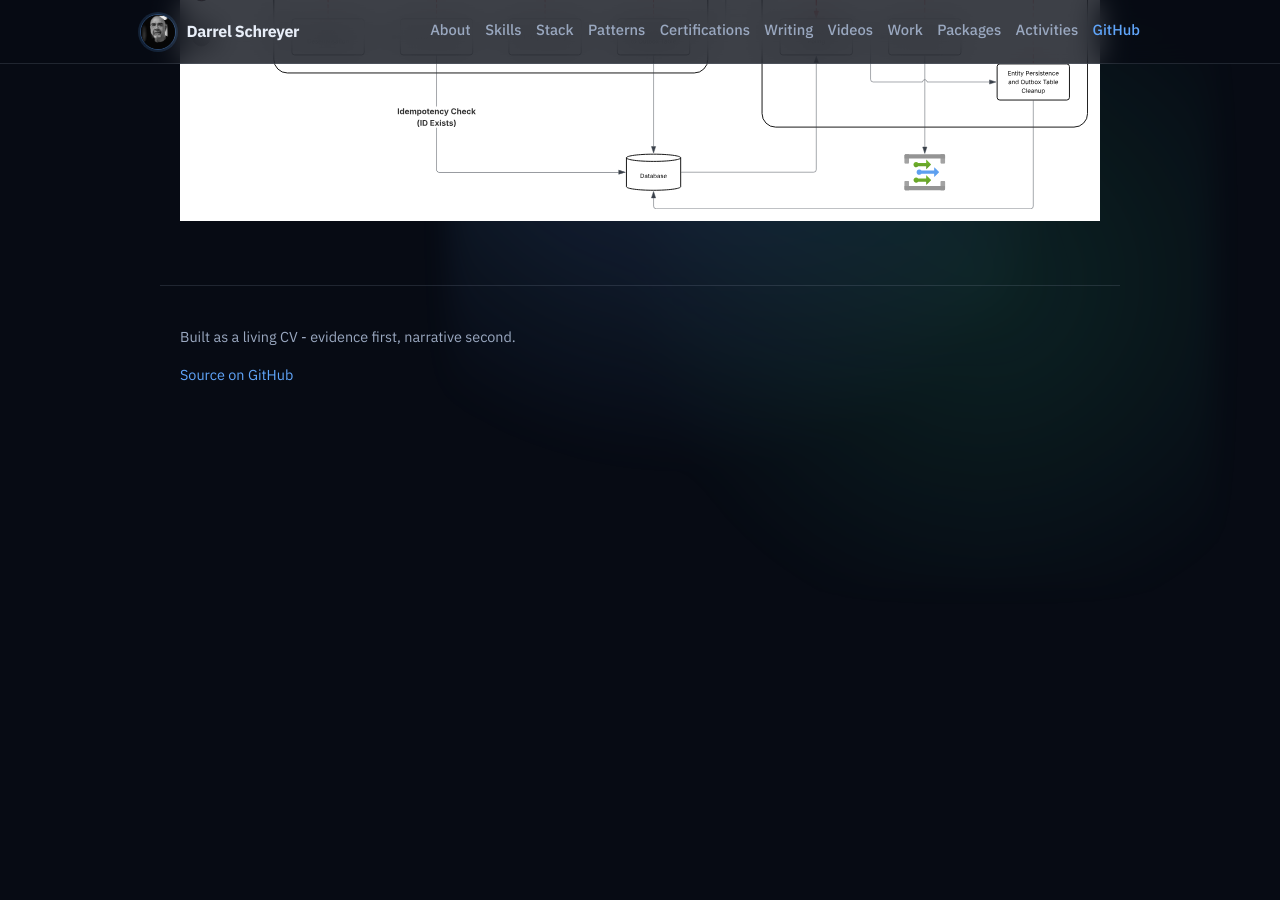
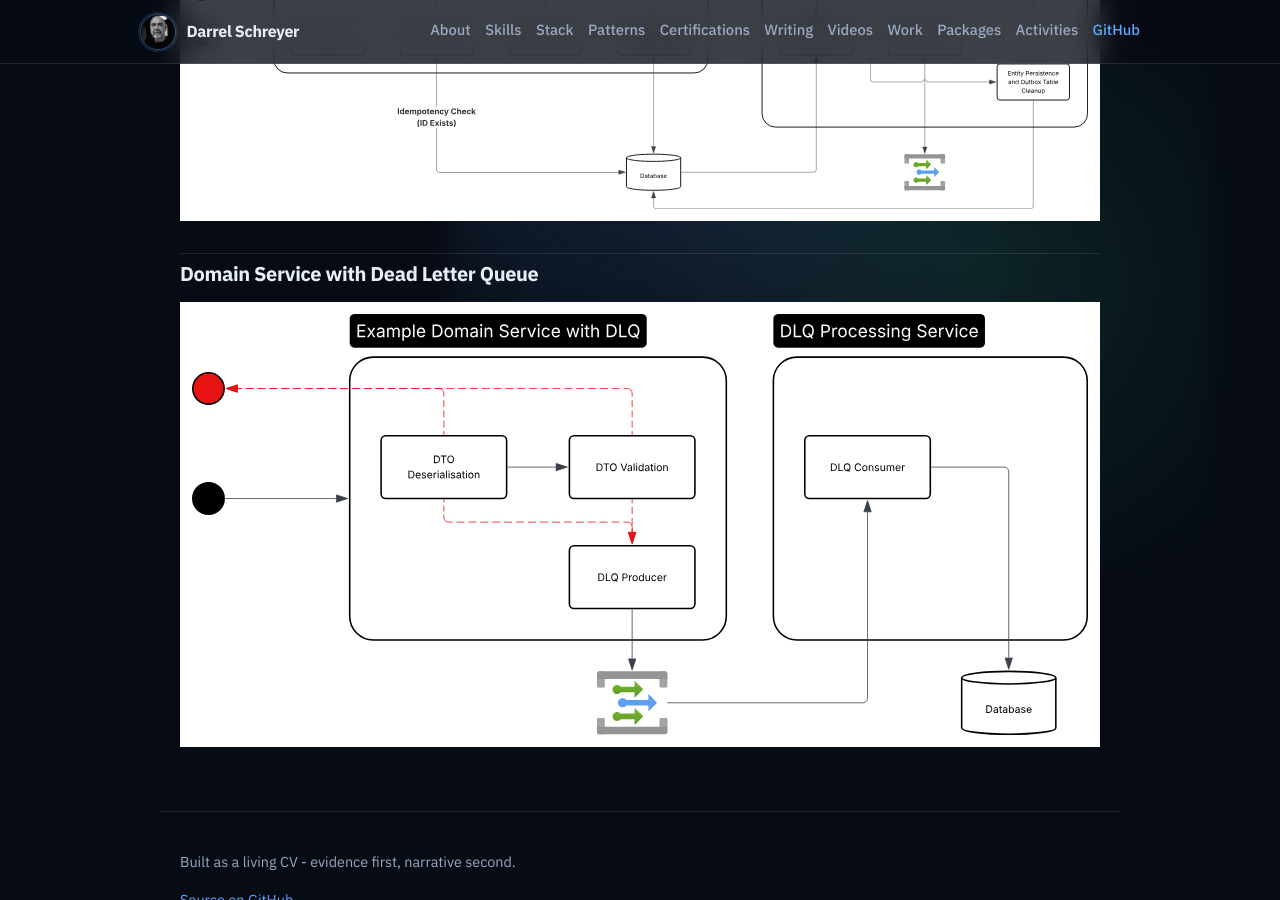
Before and after one commit to nabs-darrel-schreyer/aboutme, a Jekyll site: the page built from patterns.md, in a window 1280 px wide and 900 px high, scrolled down 739 px. Built offline with Jekyll 4.4.1, drawn with Linux system fonts in a browser that asks for light colours; before the commit the page ends 1180 px from its top, so only the background shows below that.

```diff
--- a/patterns.md
+++ b/patterns.md
@@ -16,3 +16,9 @@ title: Patterns
 <div class="pattern-card">
 <img src="{{ '/assets/images/patterns/patterns-transactional-outbox.svg' | relative_url }}" alt="Transactional Outbox Pattern">
 </div>
+
+## Domain Service with Dead Letter Queue
+
+<div class="pattern-card">
+<img src="{{ '/assets/images/patterns/patterns-domain-service-dlq.svg' | relative_url }}" alt="Domain Service with Dead Letter Queue">
+</div>
```
Also changed, not shown: assets/images/patterns/patterns-domain-service-dlq.svg (added).
